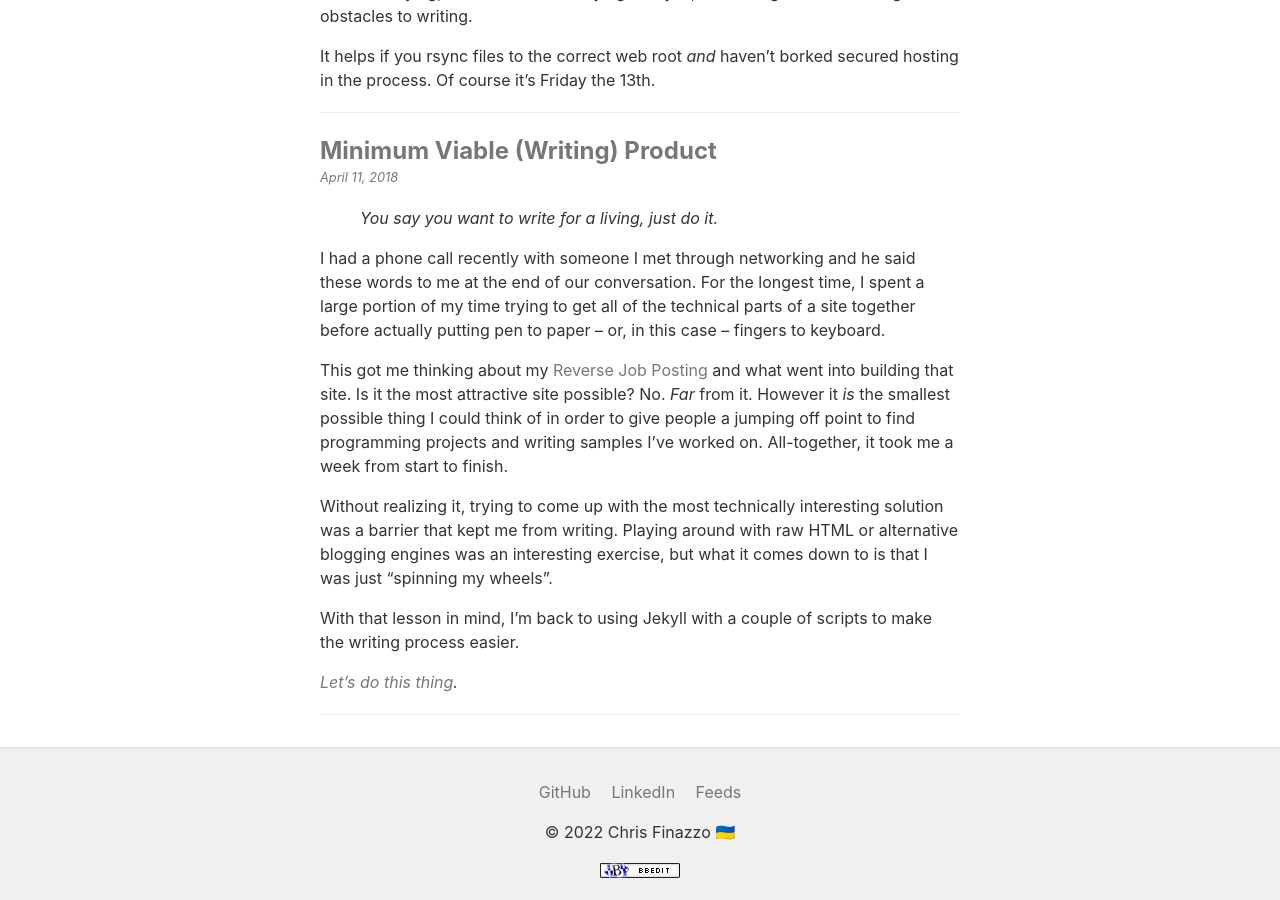
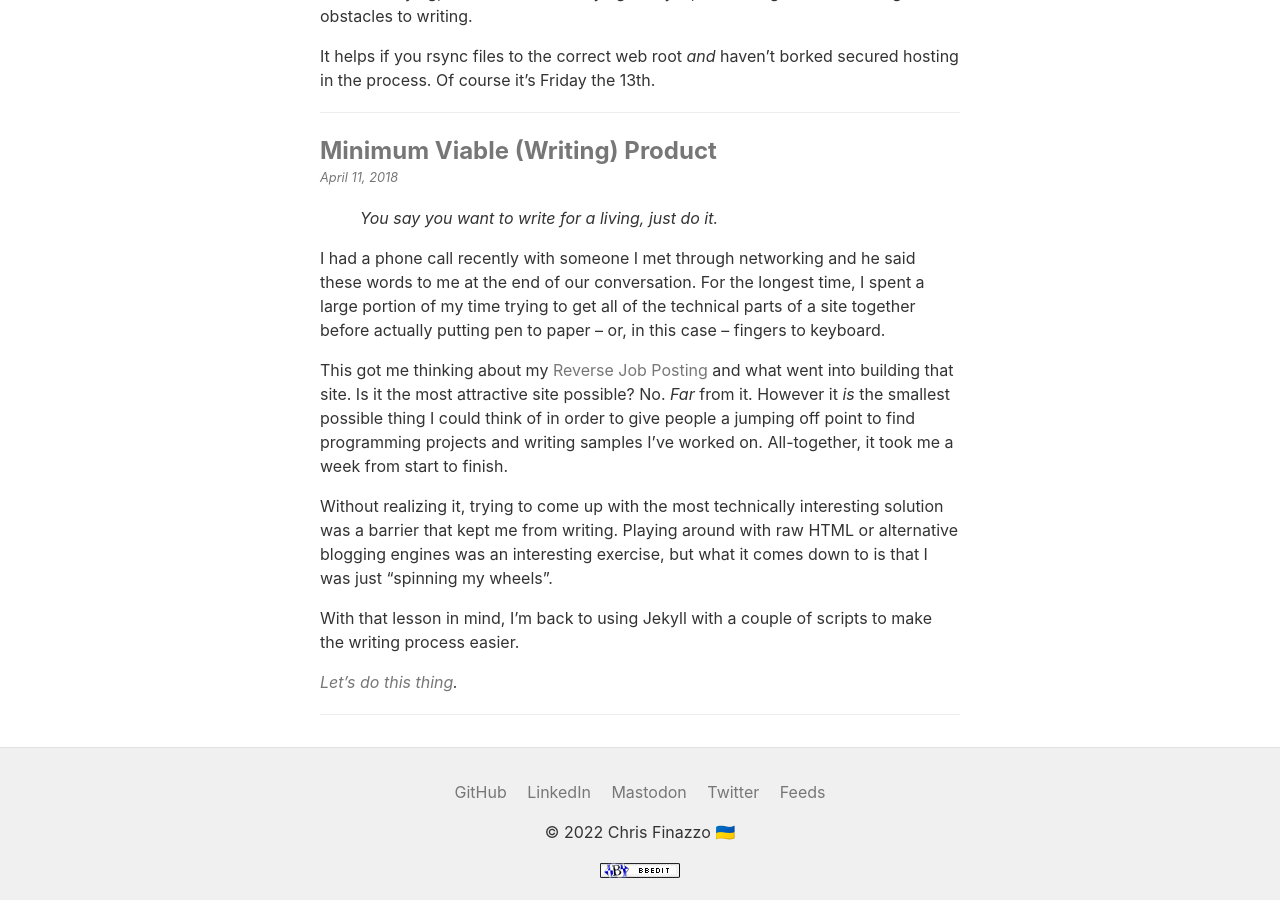
Before and after one commit to chrisfinazzo/blog, a Jekyll site: the page built from index.md, in a window 1280 px wide and 900 px high, scrolled down 21539 px. Built offline with Jekyll 4.4.1, drawn with Linux system fonts in a browser that asks for light colours; Markdown is read by kramdown in place of the engine named in the settings.

Commit message:
Add a link to Mastodon.social, update the site config

```diff
--- a/_config.yml
+++ b/_config.yml
@@ -15,6 +15,7 @@ plugins:
   - jekyll-sitemap
   - jekyll/footnotes
   - jekyll-commonmark
+  - jekyll-webmention_io
 
 future:      false
 show_drafts: false
@@ -36,6 +37,8 @@ pagination:
 
 webmentions:
   syndication:
+    mastodon:
+      endpoint: https://brid.gy/publish/mastodon
     twitter:
       endpoint: https://brid.gy/publish/twitter
 
@@ -76,5 +79,7 @@ github:
     url: https://github.com/chrisfinazzo
 linkedin:
     url: https://linkedin.com/in/chrisfinazzo
+mastodon:
+    url: https://mastodon.social/@chrisfinazzo
 twitter:
     url: https://twitter.com/chrisfinazzo
--- a/_includes/social.html
+++ b/_includes/social.html
@@ -1,5 +1,7 @@
 <p>
-    <a href="{{ site.github.url }}" rel="me">GitHub</a>
+    <a href="{{ site.github.url }}">GitHub</a>
     <a href="{{ site.linkedin.url }}">LinkedIn</a>
+    <a href="{{ site.mastodon.url }}" rel="me">Mastodon</a>
+    <a href="{{ site.twitter.url }}">Twitter</a>
     <a href="/feeds">Feeds</a>
 </p>
```
